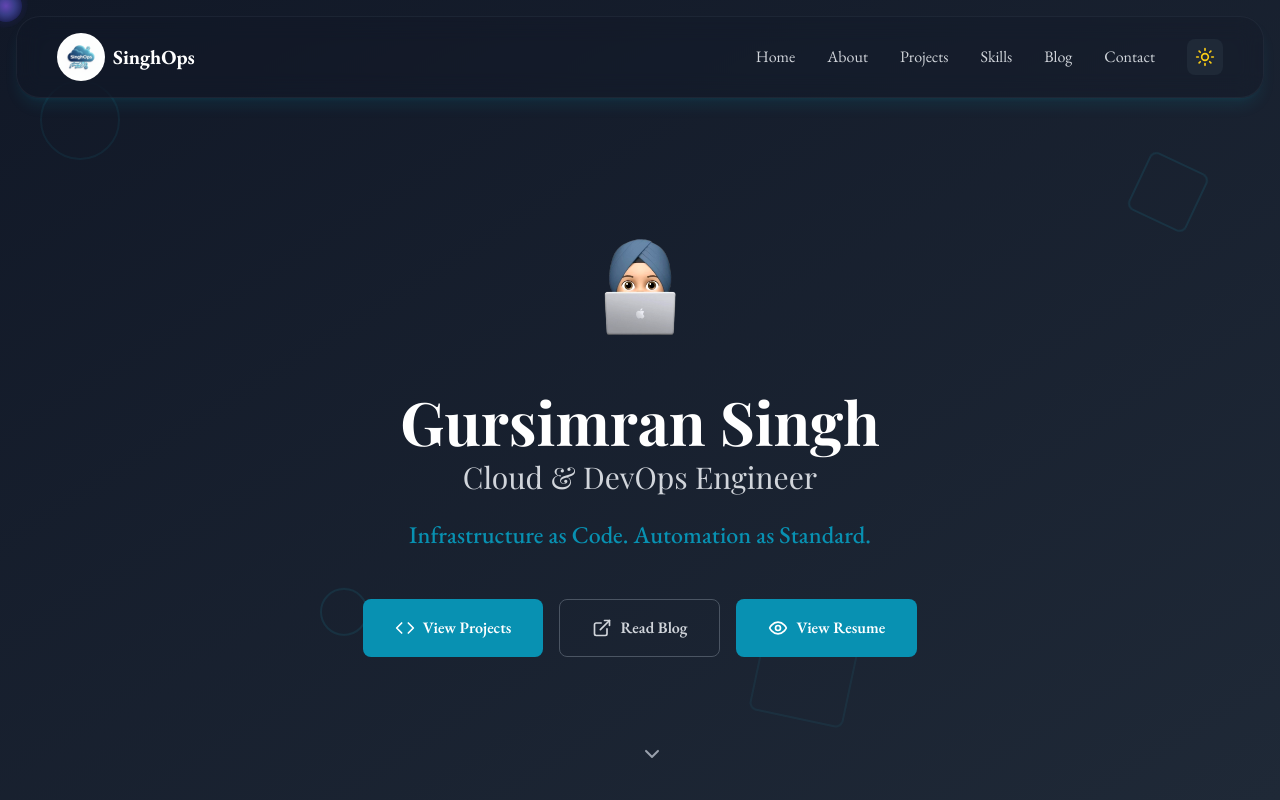
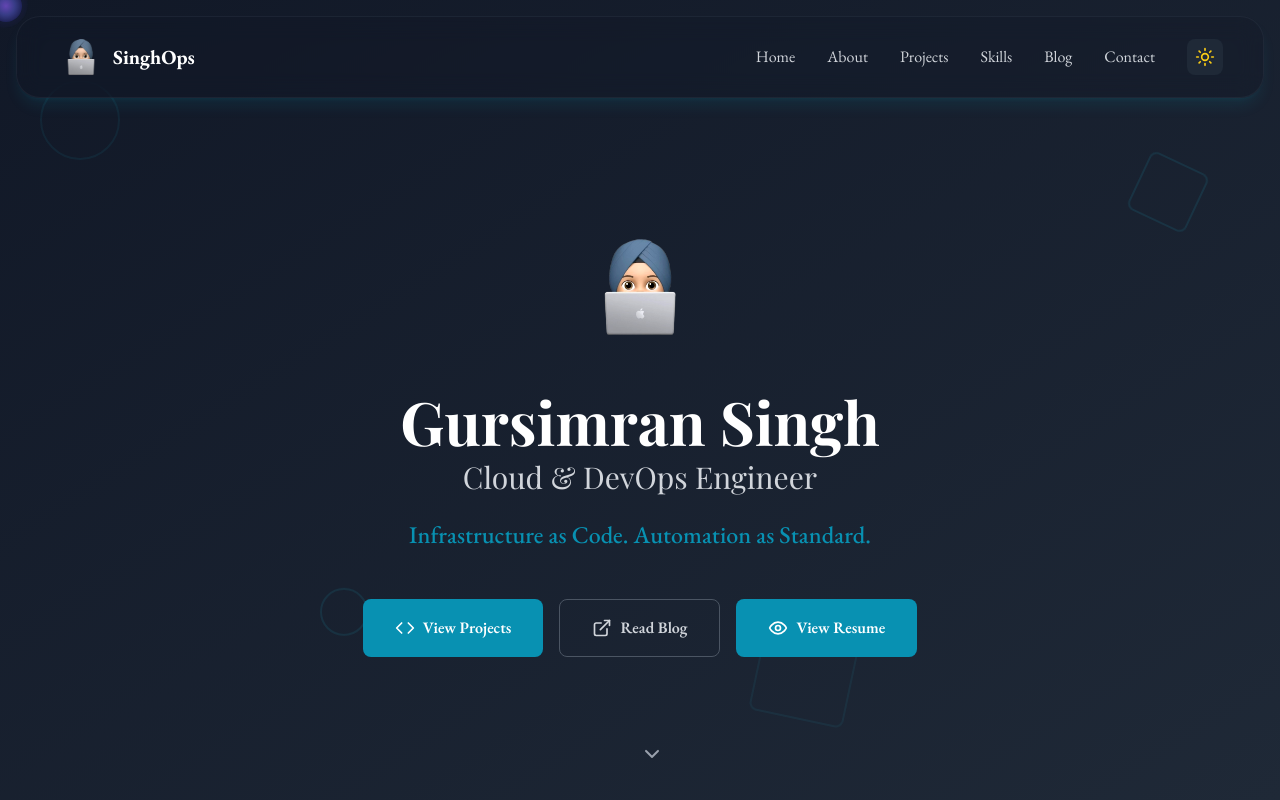
Before and after one commit to gursimran531/singhops-website, a React (Vite) app: page / in a window 1280 px wide. Shown: the top 800 px of the page. Built offline with nearby package versions, Linux system fonts and the light colour scheme.

Commit message:
Replace profile image with pc.png

```diff
--- a/src/App.tsx
+++ b/src/App.tsx
@@ -296,7 +296,7 @@ function App() {
             <div className="flex items-center space-x-2">
               <button onClick={handleLogoClick} className="flex items-center space-x-2 group">
                 <img
-                  src="/generated-image (1).png"
+                  src="/pc.png"
                   alt="SinghOps Logo"
                   className="h-12 w-12 rounded-full transition-all duration-300 group-hover:scale-110 group-hover:rotate-12 object-cover"
                 />
```
